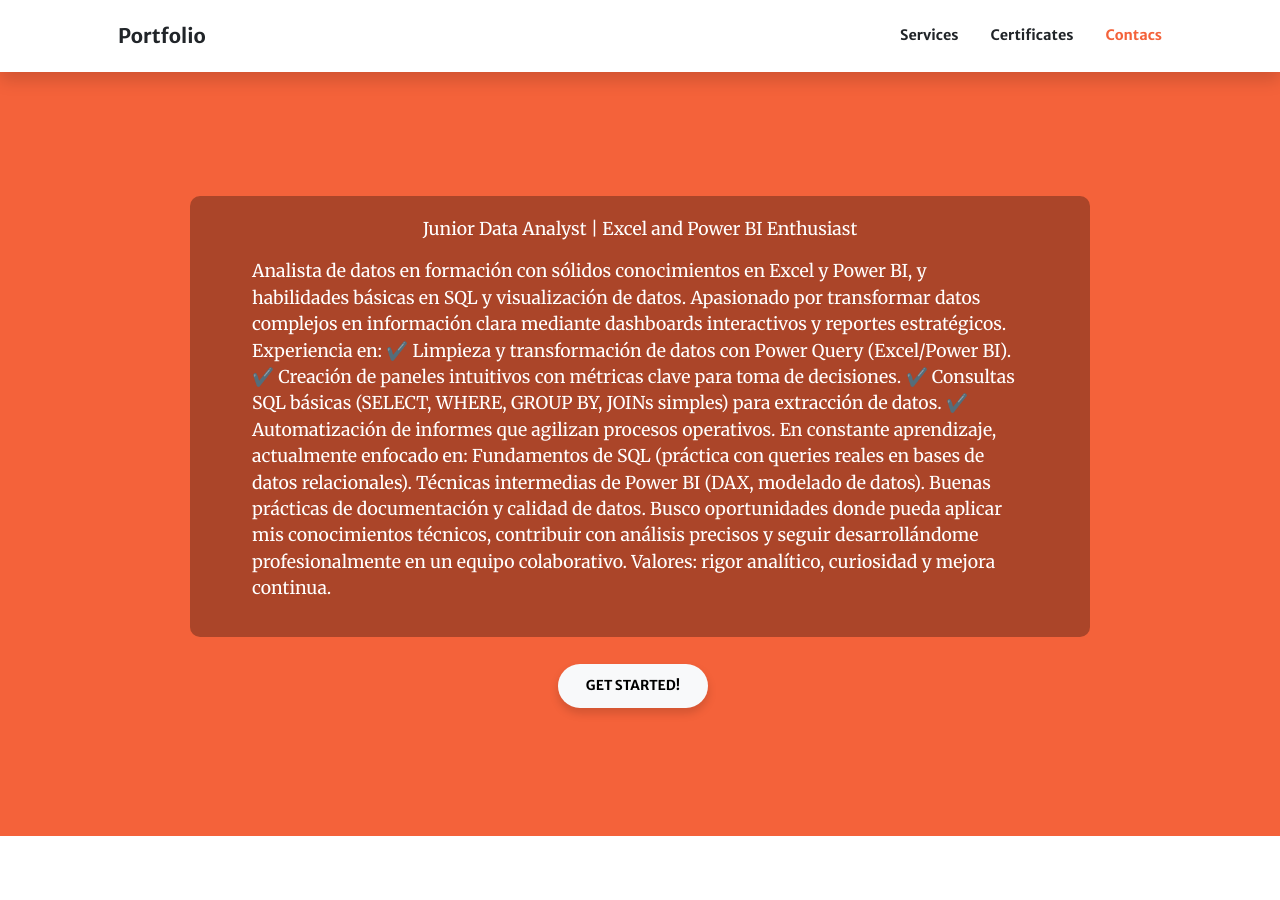
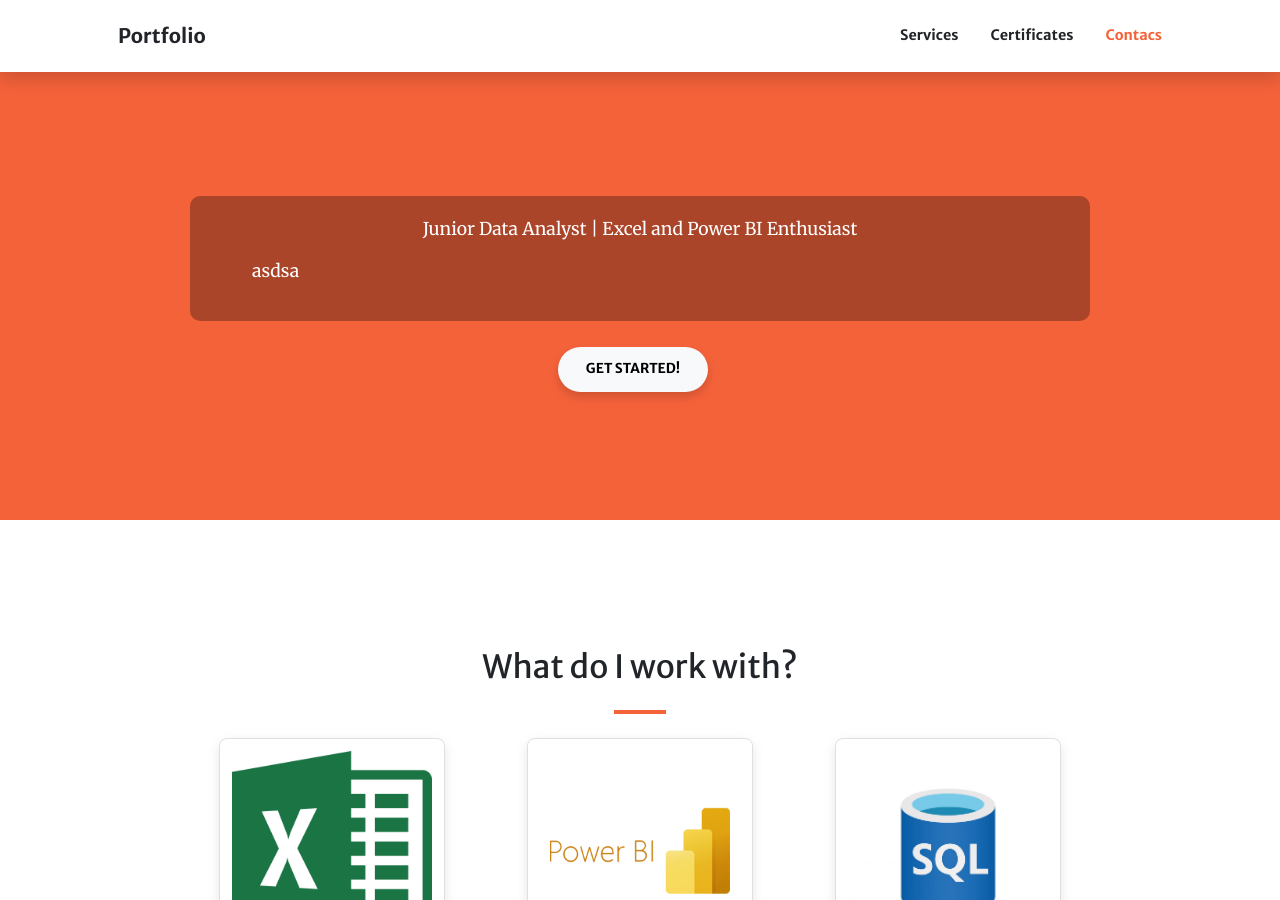
Before and after one commit to Edward-R-analytics/Portfolio, a Jekyll site: the page built from index.md, in a window 1280 px wide and 900 px high, scrolled down 832 px. Built offline with Jekyll 4.4.1, drawn with Linux system fonts in a browser that asks for light colours; comment, search, counter and statistics services are not loaded.

Commit message:
Update index.md

```diff
--- a/index.md
+++ b/index.md
@@ -14,23 +14,12 @@ sections:
     section_id: about
     background_style: bg-primary
     title: About Me
-    text: "Analista de datos en formación con sólidos conocimientos en Excel y Power BI, y habilidades básicas en SQL y visualización de datos. Apasionado por transformar datos complejos en información clara mediante dashboards interactivos y reportes estratégicos.
+    text: |
 
-      Experiencia en:
-      ✔ Limpieza y transformación de datos con Power Query (Excel/Power BI).
-      ✔ Creación de paneles intuitivos con métricas clave para toma de decisiones.
-      ✔ Consultas SQL básicas (SELECT, WHERE, GROUP BY, JOINs simples) para extracción de datos.
-      ✔ Automatización de informes que agilizan procesos operativos.
+           <p>asdsa </p>
 
-      En constante aprendizaje, actualmente enfocado en:
 
-      Fundamentos de SQL (práctica con queries reales en bases de datos relacionales).
 
-      Técnicas intermedias de Power BI (DAX, modelado de datos).
-
-      Buenas prácticas de documentación y calidad de datos.
-
-      Busco oportunidades donde pueda aplicar mis conocimientos técnicos, contribuir con análisis precisos y seguir desarrollándome profesionalmente en un equipo colaborativo. Valores: rigor analítico, curiosidad y mejora continua."
     actions: #
       - title: Get Started!
         url: '#services'
```
